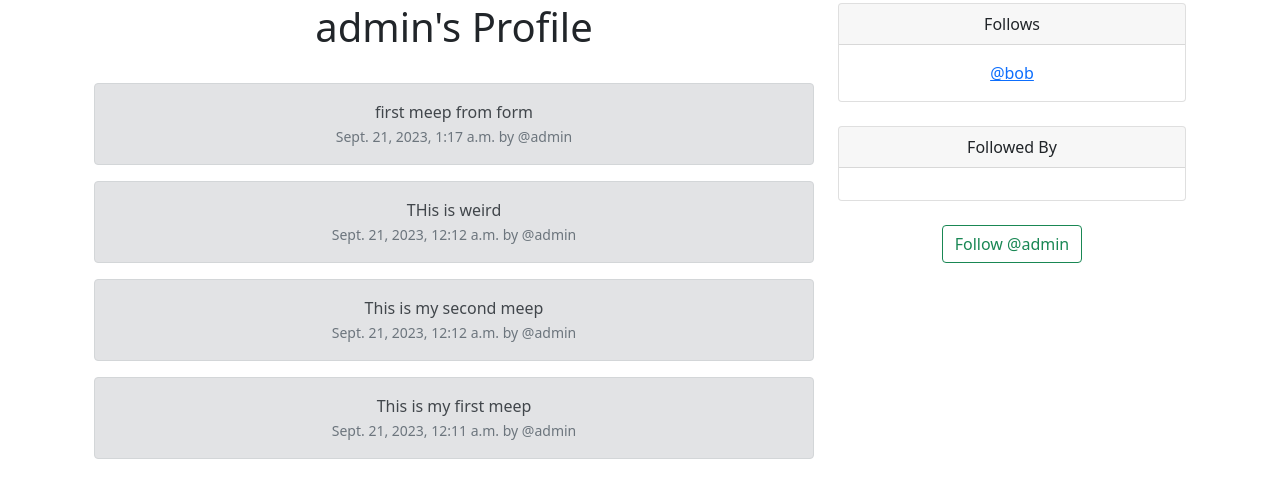
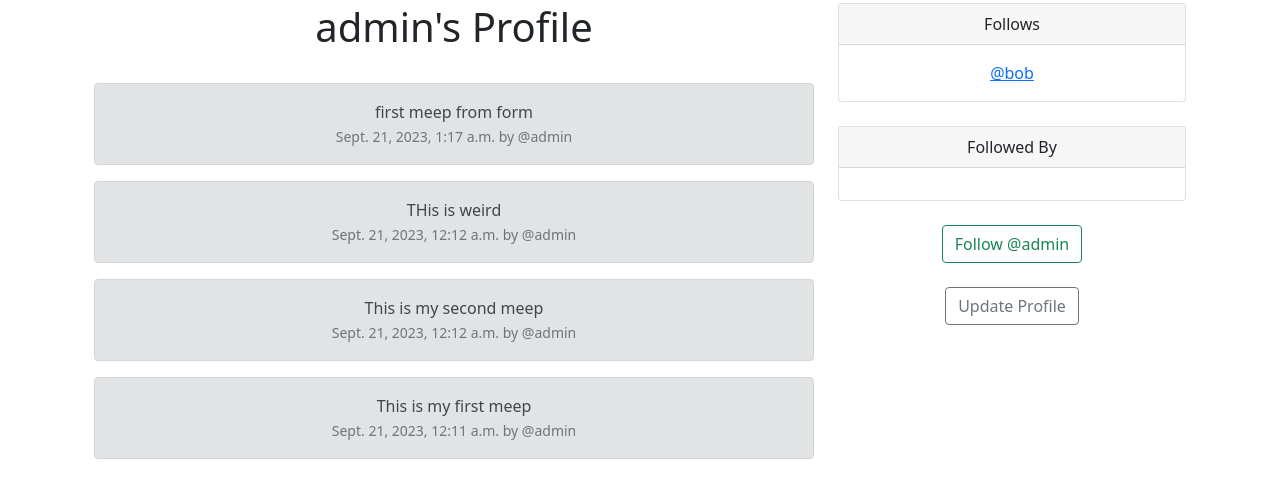
Before and after one commit to crixxcroxx/meep, a Django app: page /profile/1 in a window 1280 px wide. Shown: the part 77-575 px from the top of the page. Run offline with Django 4.2, Linux system fonts and the light colour scheme; a user stored in the database is signed in; data comes from the database, SQL or seed files in the repository; both versions use the stored data as it was after the commit.

Commit message:
Update user

```diff
--- a/meep/social/templates/profile.html
+++ b/meep/social/templates/profile.html
@@ -53,6 +53,10 @@
                 </button>
                 {% endif %}
             </form>
+            <br />
+            {% if request.user.id == profile.user.id %}
+            <a href="{% url 'update_user' %}" class="btn btn-outline-secondary">Update Profile</a>
+            {% endif %}
         </div>
     </div>
 </div>
--- a/meep/social/urls.py
+++ b/meep/social/urls.py
@@ -8,4 +8,5 @@ urlpatterns = [
     path("login/", views.login_user, name="login"),
     path("logout/", views.logout_user, name="logout"),
     path("register/", views.register_user, name="register"),
+    path("update_user/", views.update_user, name="update_user"),
 ]
--- a/meep/social/views.py
+++ b/meep/social/views.py
@@ -5,6 +5,7 @@ from .forms import MeepForm, SignUpForm
 from django.contrib.auth import authenticate, login, logout
 from django.contrib.auth.forms import UserCreationForm
 from django import forms
+from django.contrib.auth.models import User
 
 
 # Create your views here.
@@ -104,3 +105,20 @@ def register_user(request):
             return redirect("home")
 
     return render(request, "register.html", {"form": form})
+
+
+def update_user(request):
+    if request.user.is_authenticated:
+        current_user = User.objects.get(id=request.user.id)
+
+        form = SignUpForm(request.POST or None, instance=current_user)
+        if form.is_valid():
+            form.save()
+            login(request, current_user)
+            messages.success(request, ("You profile has been updated"))
+            return redirect("profile")
+
+        return render(request, "update_user.html", {"form": form})
+    else:
+        messages.success(request, ("You must be logged in to access this page"))
+        return redirect("home")
```
Also changed, not shown: meep/social/templates/update_user.html (added, +15 -0 lines), meep/db.sqlite3.
